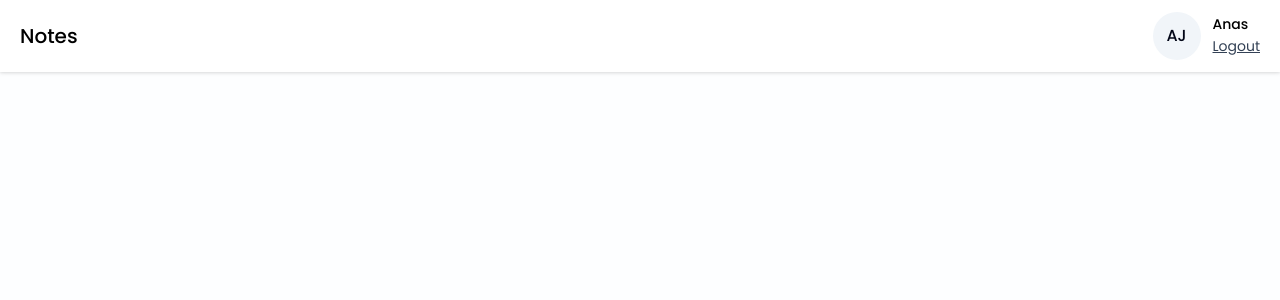
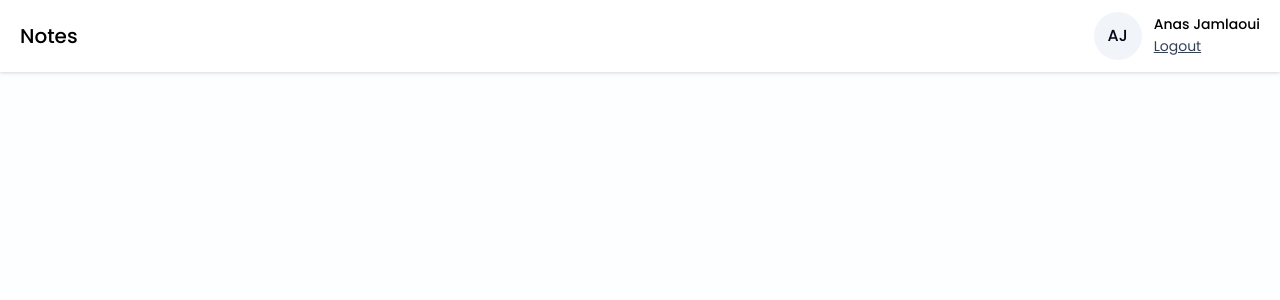
Before and after one commit to anasJM/Notes-MERN-web-app, a React (Vite) app in the folder frontend/notes-app/: page /home in a window 1280 px wide. Shown: the top 300 px of the page. Built offline with nearby package versions, Linux system fonts and the light colour scheme.

Commit message:
search bar component

```diff
--- a/frontend/notes-app/src/components/Cards/ProfilInfo.jsx
+++ b/frontend/notes-app/src/components/Cards/ProfilInfo.jsx
@@ -1,7 +1,7 @@
 import React from "react";
 import { getInitials } from "../../utils/helper";
 
-const ProfilInfo = () => {
+const ProfilInfo = ({ onLogout }) => {
   return (
     <div className="flex items-center gap-3">
       <div className="w-12 h-12 flex items-center justify-center rounded-full text-slate-950 font-medium bg-slate-100">
@@ -9,8 +9,10 @@ const ProfilInfo = () => {
       </div>
 
       <div>
-        <p className="text-sm font-medium">Anas</p>
-        <button className="text-sm text-slate-700 underline">Logout</button>
+        <p className="text-sm font-medium">Anas Jamlaoui</p>
+        <button className="text-sm text-slate-700 underline" onClick={onLogout}>
+          Logout
+        </button>
       </div>
     </div>
   );
--- a/frontend/notes-app/src/components/Navbar/Navbar.jsx
+++ b/frontend/notes-app/src/components/Navbar/Navbar.jsx
@@ -1,12 +1,19 @@
 import React from "react";
 import ProfilInfo from "../Cards/ProfilInfo";
+import { useNavigate } from "react-router-dom";
 
 const Navbar = () => {
+  const navigate = useNavigate();
+
+  const onLogout = () => {
+    navigate("/login");
+  };
+
   return (
     <div className="bg-white flex items-center justify-between px-5 py-3 drop-shadow">
       <h2 className="text-xl font-medium text-black py-2">Notes</h2>
 
-      <ProfilInfo />
+      <ProfilInfo onLogout={onLogout} />
     </div>
   );
 };
--- /dev/null
+++ b/frontend/notes-app/src/components/SearchBar/SearchBar.jsx
@@ -0,0 +1,9 @@
+import React from 'react'
+
+const SearchBar = () => {
+  return (
+    <div>SearchBar</div>
+  )
+}
+
+export default SearchBar
```
